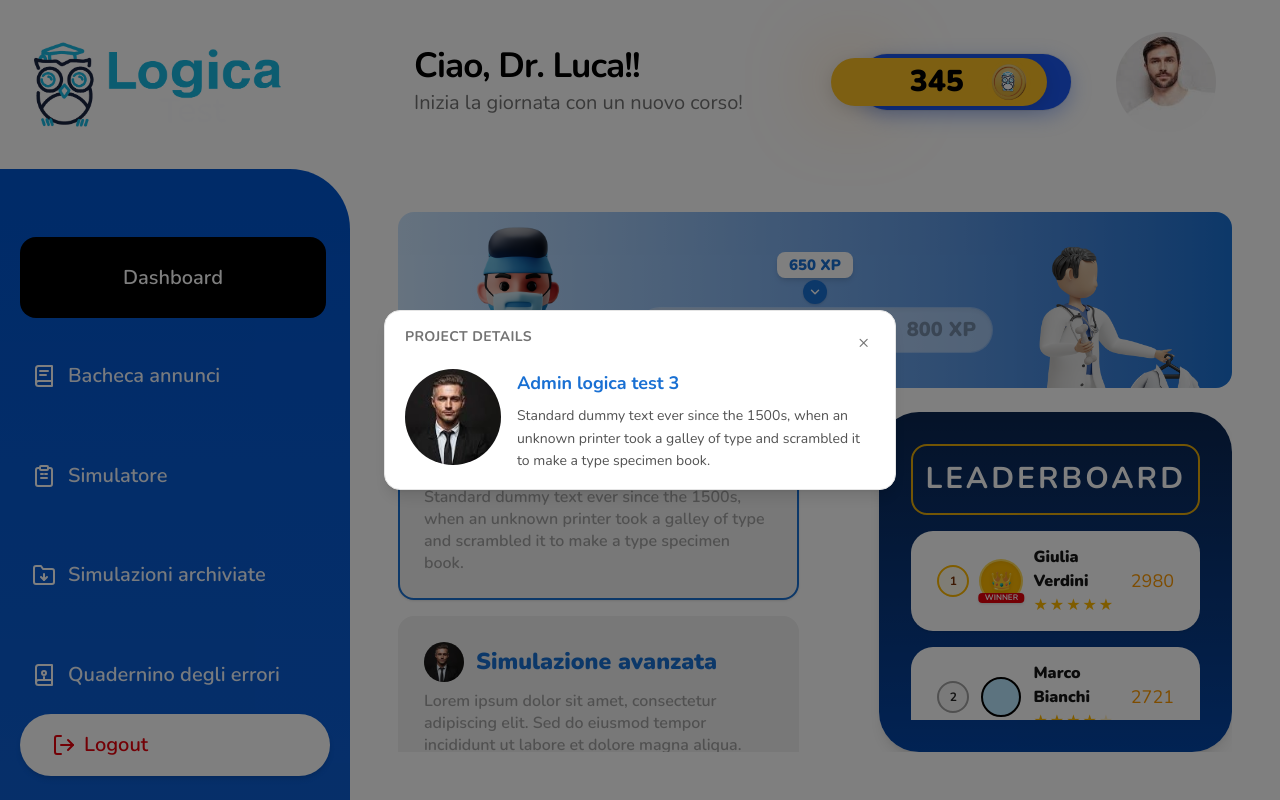
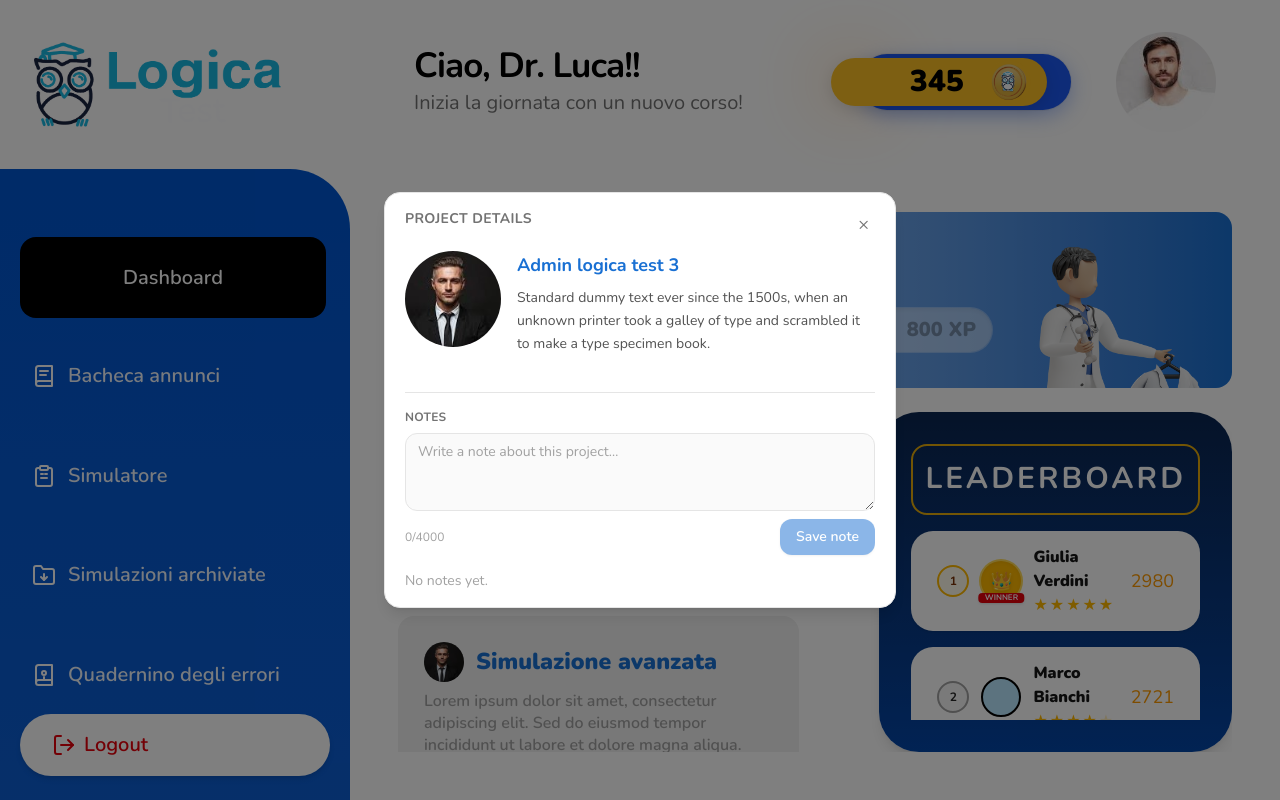
Before and after one commit to hassaanalii/frontend-task, a Next.js app: page / in a window 1280 px wide. Both pictures are taken after a click on the button 598 px from the left and 506 px from the top of the page. Built offline with nearby package versions, Linux system fonts and the light colour scheme.

Commit message:
feat: notes feature

```diff
--- a/package.json
+++ b/package.json
@@ -11,7 +11,8 @@
   "dependencies": {
     "next": "16.2.3",
     "react": "19.2.4",
-    "react-dom": "19.2.4"
+    "react-dom": "19.2.4",
+    "sonner": "^2.0.7"
   },
   "devDependencies": {
     "@tailwindcss/postcss": "^4",
--- /dev/null
+++ b/src/app/api/projects/[projectId]/notes/route.js
@@ -0,0 +1,45 @@
+import { NextResponse } from "next/server";
+import { addNoteToProject, getNotesForProject } from "@/lib/notes";
+
+const MAX_LEN = 4000;
+
+export async function GET(_request, { params }) {
+  const { projectId } = await params;
+  if (!projectId) {
+    return NextResponse.json({ error: "Missing project" }, { status: 400 });
+  }
+  const notes = getNotesForProject(projectId);
+  return NextResponse.json({ notes });
+}
+
+export async function POST(request, { params }) {
+  const { projectId } = await params;
+  if (!projectId) {
+    return NextResponse.json({ error: "Missing project" }, { status: 400 });
+  }
+
+  let payload;
+  try {
+    payload = await request.json();
+  } catch {
+    return NextResponse.json({ error: "Invalid JSON" }, { status: 400 });
+  }
+
+  const raw = typeof payload.body === "string" ? payload.body : "";
+  if (raw.length > MAX_LEN) {
+    return NextResponse.json(
+      { error: `Note must be at most ${MAX_LEN} characters` },
+      { status: 400 },
+    );
+  }
+
+  try {
+    const note = addNoteToProject(projectId, raw);
+    return NextResponse.json({ note }, { status: 201 });
+  } catch (e) {
+    if (e.message === "EMPTY_NOTE") {
+      return NextResponse.json({ error: "Note cannot be empty" }, { status: 400 });
+    }
+    throw e;
+  }
+}
--- a/src/app/layout.js
+++ b/src/app/layout.js
@@ -1,4 +1,5 @@
 import { Nunito } from "next/font/google";
+import ToasterHost from "@/components/ui/ToasterHost";
 import "./globals.css";
 
 const nunito = Nunito({
@@ -16,6 +17,7 @@ export default function RootLayout({ children }) {
     <html lang="en" className={`${nunito.variable} min-h-full antialiased xl:h-full`}>
       <body className="flex min-h-[100dvh] flex-col overflow-x-hidden overflow-y-auto font-sans xl:h-full xl:max-h-[100dvh] xl:overflow-hidden">
         {children}
+        <ToasterHost />
       </body>
     </html>
   );
--- a/src/components/dashboard/EditorPanel/EditorPanel.jsx
+++ b/src/components/dashboard/EditorPanel/EditorPanel.jsx
@@ -2,6 +2,7 @@
 
 import Image from "next/image";
 import { useCallback, useEffect, useLayoutEffect, useState } from "react";
+import ProjectNotes from "@/components/dashboard/ProjectNotes/ProjectNotes";
 import { useProjectSelection } from "@/components/dashboard/ProjectSelection/ProjectSelectionContext";
 
 const PANEL_MS = 220;
@@ -76,7 +77,7 @@ export default function EditorPanel({ className = "" }) {
         onClick={closeProjectModal}
       />
       <section
-        className="pointer-events-auto relative z-10 flex max-h-[min(90vh,520px)] w-full max-w-lg flex-col overflow-hidden rounded-2xl border border-neutral-200 bg-white px-4 py-4 shadow-lg transition-transform ease-out sm:px-5 xl:px-5"
+        className="pointer-events-auto relative z-10 flex max-h-[min(92vh,720px)] w-full max-w-lg flex-col overflow-hidden rounded-2xl border border-neutral-200 bg-white px-4 py-4 shadow-lg transition-transform ease-out sm:px-5 xl:px-5"
         style={{
           transitionDuration: `${PANEL_MS}ms`,
           transform: enter ? "scale(1)" : "scale(0.96)",
@@ -102,7 +103,8 @@ export default function EditorPanel({ className = "" }) {
             ×
           </button>
         </div>
-        <div className="flex min-h-0 flex-col gap-4 overflow-y-auto sm:flex-row sm:items-start">
+        <div className="flex min-h-0 flex-1 flex-col gap-4 overflow-y-auto">
+          <div className="flex flex-col gap-4 sm:flex-row sm:items-start">
             <span className="relative mx-auto size-24 shrink-0 overflow-hidden rounded-full bg-neutral-200 sm:mx-0">
               <Image
                 src={selectedProject.imageUrl || "/user.jpg"}
@@ -121,6 +123,8 @@ export default function EditorPanel({ className = "" }) {
               </p>
             </div>
           </div>
+          <ProjectNotes projectId={selectedProject.id} />
+        </div>
       </section>
     </div>
   );
--- /dev/null
+++ b/src/components/dashboard/ProjectNotes/ProjectNotes.jsx
@@ -0,0 +1,122 @@
+"use client";
+
+import { useCallback, useEffect, useState } from "react";
+import { toast } from "sonner";
+
+function formatTime(iso) {
+  try {
+    return new Intl.DateTimeFormat(undefined, {
+      dateStyle: "medium",
+      timeStyle: "short",
+    }).format(new Date(iso));
+  } catch {
+    return iso;
+  }
+}
+
+export default function ProjectNotes({ projectId }) {
+  const [notes, setNotes] = useState([]);
+  const [text, setText] = useState("");
+  const [loading, setLoading] = useState(true);
+  const [submitting, setSubmitting] = useState(false);
+
+  const load = useCallback(async () => {
+    if (!projectId) return;
+    setLoading(true);
+    try {
+      const res = await fetch(`/api/projects/${projectId}/notes`);
+      const data = await res.json();
+      if (!res.ok) throw new Error(data.error || "Failed to load notes");
+      setNotes(data.notes ?? []);
+    } catch (e) {
+      toast.error(e.message || "Could not load notes");
+      setNotes([]);
+    } finally {
+      setLoading(false);
+    }
+  }, [projectId]);
+
+  useEffect(() => {
+    load();
+  }, [load]);
+
+  async function handleSubmit(e) {
+    e.preventDefault();
+    const trimmed = text.trim();
+    if (!trimmed || submitting) return;
+
+    setSubmitting(true);
+    try {
+      const res = await fetch(`/api/projects/${projectId}/notes`, {
+        method: "POST",
+        headers: { "Content-Type": "application/json" },
+        body: JSON.stringify({ body: trimmed }),
+      });
+      const data = await res.json();
+      if (!res.ok) throw new Error(data.error || "Failed to save note");
+
+      setText("");
+      setNotes((prev) => [data.note, ...prev]);
+      toast.success("Note saved");
+    } catch (err) {
+      toast.error(err.message || "Could not save note");
+    } finally {
+      setSubmitting(false);
+    }
+  }
+
+  return (
+    <div className="mt-5 border-t border-neutral-200 pt-4">
+      <h3 className="mb-2 text-xs font-bold uppercase tracking-wide text-neutral-500">
+        Notes
+      </h3>
+
+      <form onSubmit={handleSubmit} className="mb-4 flex flex-col gap-2">
+        <label htmlFor="project-note" className="sr-only">
+          New note
+        </label>
+        <textarea
+          id="project-note"
+          value={text}
+          onChange={(e) => setText(e.target.value)}
+          rows={3}
+          maxLength={4000}
+          placeholder="Write a note about this project…"
+          className="w-full resize-y rounded-xl border border-neutral-200 bg-neutral-50 px-3 py-2 text-sm text-neutral-800 placeholder:text-neutral-400 focus:border-[#1970D3] focus:outline-none focus:ring-2 focus:ring-[#1970D3]/25"
+        />
+        <div className="flex items-center justify-between gap-2">
+          <span className="text-xs text-neutral-400">{text.length}/4000</span>
+          <button
+            type="submit"
+            disabled={submitting || !text.trim()}
+            className="rounded-xl bg-[#1970D3] px-4 py-2 text-sm font-semibold text-white shadow-sm transition hover:bg-[#1560b8] disabled:cursor-not-allowed disabled:opacity-50"
+          >
+            {submitting ? "Saving…" : "Save note"}
+          </button>
+        </div>
+      </form>
+
+      <div className="max-h-40 overflow-y-auto pr-1 scrollbar-hidden">
+        {loading ? (
+          <p className="text-sm text-neutral-400">Loading notes…</p>
+        ) : notes.length === 0 ? (
+          <p className="text-sm text-neutral-400">No notes yet.</p>
+        ) : (
+          <ul className="flex flex-col gap-2">
+            {notes.map((n) => (
+              <li
+                key={n.id}
+                className="rounded-lg border border-neutral-100 bg-neutral-50/80 px-3 py-2 text-sm text-neutral-700"
+              >
+                <p className="whitespace-pre-wrap break-words">{n.body}</p>
+                <p className="mt-1 text-xs text-neutral-400">
+                  {formatTime(n.createdAt)}
+                </p>
+              </li>
+            ))}
+          </ul>
+        )}
+      </div>
+    </div>
+  );
+}
--- /dev/null
+++ b/src/components/ui/ToasterHost.jsx
@@ -0,0 +1,18 @@
+"use client";
+
+import { Toaster } from "sonner";
+
+export default function ToasterHost() {
+  return (
+    <Toaster
+      richColors
+      position="top-center"
+      closeButton
+      toastOptions={{
+        classNames: {
+          toast: "font-sans",
+        },
+      }}
+    />
+  );
+}
--- /dev/null
+++ b/src/lib/notes.js
@@ -0,0 +1,28 @@
+/**
+ * In-memory notes per project (dev / demo). Survives for the lifetime of the Node process.
+ * Replace with a database in production.
+ */
+
+/** @type {Map<string, Array<{ id: string, projectId: string, body: string, createdAt: string }>>} */
+const notesByProject = new Map();
+
+export function getNotesForProject(projectId) {
+  const list = notesByProject.get(projectId);
+  return list ? [...list] : [];
+}
+
+export function addNoteToProject(projectId, body) {
+  const trimmed = body.trim();
+  if (!trimmed) {
+    throw new Error("EMPTY_NOTE");
+  }
+  const list = notesByProject.get(projectId) ?? [];
+  const note = {
+    id: crypto.randomUUID(),
+    projectId,
+    body: trimmed,
+    createdAt: new Date().toISOString(),
+  };
+  notesByProject.set(projectId, [note, ...list]);
+  return note;
+}
```
Also changed, not shown: 1 other file (tests, documents, lock files or other folders). Lines whose indentation alone changed are shown as unchanged.
